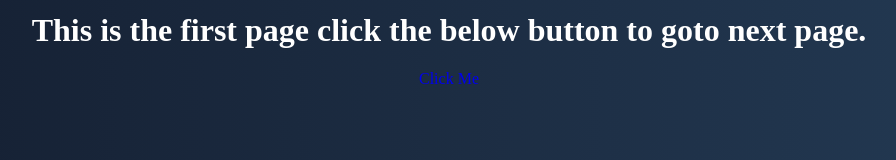
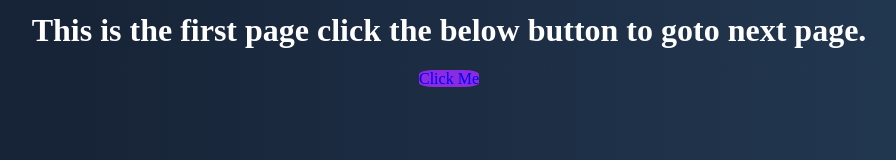
Before and after one commit to LoganathanBCA/program-2, a plain HTML site: page index.html in a window 1280 px wide. Shown: the part 188-348 px from the top of the page, without its empty margins (191-1087 px from the left). Drawn offline with Linux system fonts and the light colour scheme.

Commit message:
Update index.html

```diff
--- a/index.html
+++ b/index.html
@@ -9,7 +9,10 @@
             margin-top: 200px;
         }
         a{
-            text-decoration: none;        }
+            background-color: blueviolet;
+            border-radius: 25%;
+            text-decoration: none;
+        }
     </style>
 </head>
 <body>
```
